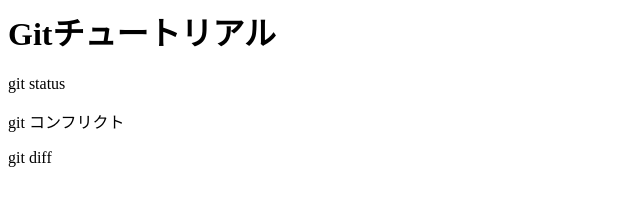
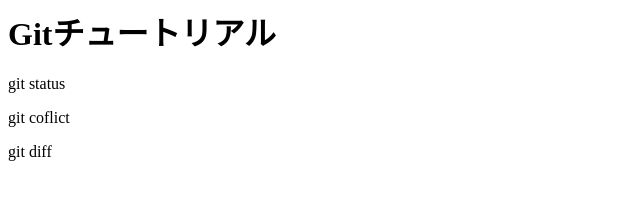
Before and after one commit to workingg/working_g, a plain HTML site: page index.html in a window 1280 px wide. Shown: the whole page, without its empty margins (0-640 px from the left). Drawn offline with Linux system fonts and the light colour scheme.

Commit message:
git conflict

```diff
--- a/index.html
+++ b/index.html
@@ -1,4 +1,4 @@
 <h1>Gitチュートリアル</h1>
 <p>git status</p>
-<p>git コンフリクト</p>
+<p>git coflict</p>
 <p>git diff</p>
```
